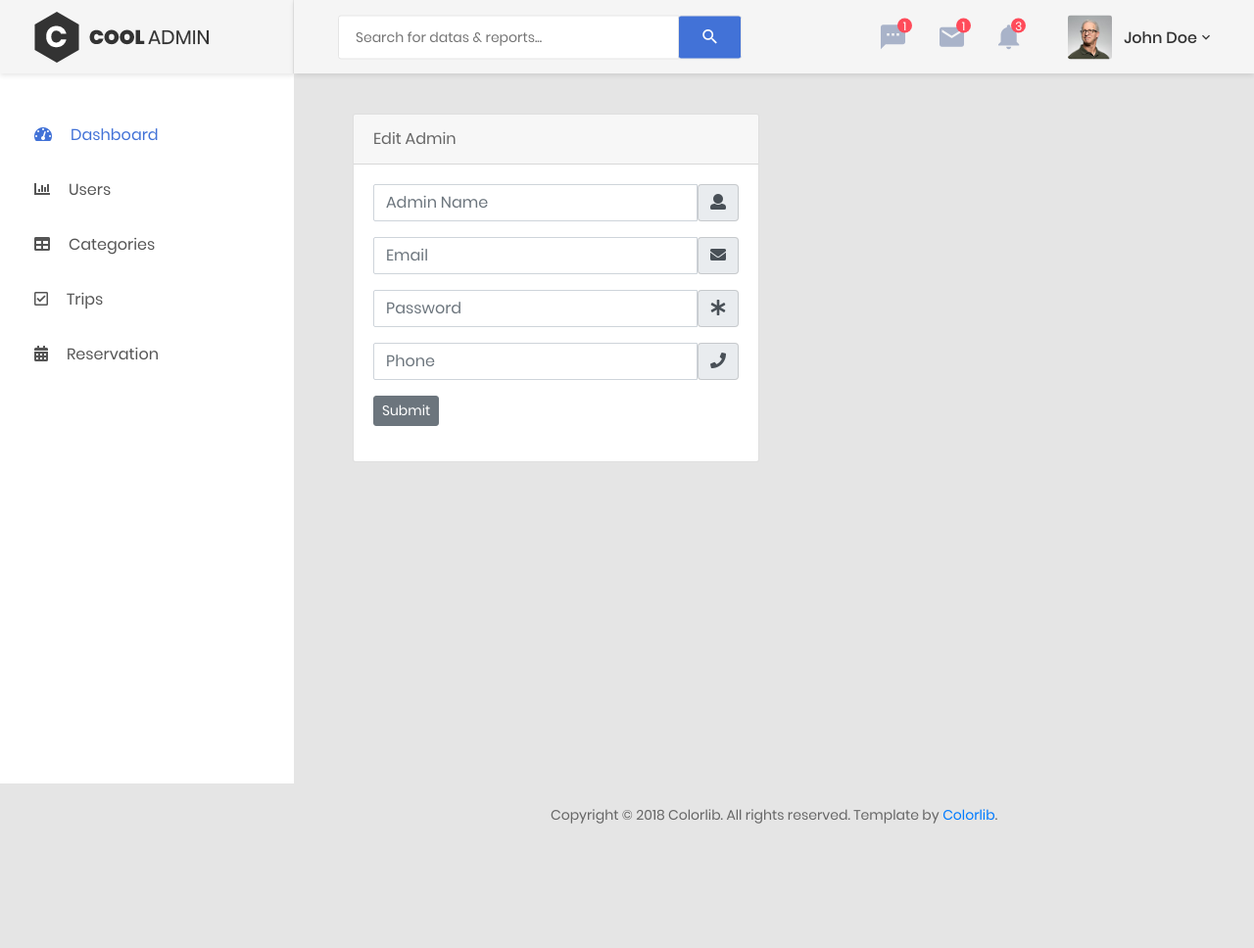
After one commit to Mohammadalkhassawneh/LaravelProject, a Laravel app: a page that uses resources/views/admin/edit_user.blade.php in a window 1280 px wide. The commit adds this page. Shown: the whole page at 98% size. Run offline with Laravel 8, Linux system fonts and the light colour scheme; data that the repository does not hold is empty.

Commit message:
finished crud operations

```diff
--- a/app/Http/Controllers/UserController.php
+++ b/app/Http/Controllers/UserController.php
@@ -53,18 +53,6 @@ class UserController extends Controller
 
         return view('admin.user', compact('users'));
     }
-
-    /**
-     * Display the specified resource.
-     *
-     * @param  int  $id
-     * @return \Illuminate\Http\Response
-     */
-    public function show($id)
-    {
-        //
-    }
-
     /**
      * Show the form for editing the specified resource.
      *
@@ -73,7 +61,8 @@ class UserController extends Controller
      */
     public function edit($id)
     {
-        //
+        $edited_user = User::find($id);
+        return view('admin.edit_user', compact('edited_user'));
     }
 
     /**
@@ -83,9 +72,18 @@ class UserController extends Controller
      * @param  int  $id
      * @return \Illuminate\Http\Response
      */
-    public function update(Request $request, $id)
+    public function update(Request $request,)
     {
-        //
+        $user = User::find($request->id);
+        $user->name = $request->name;
+        $user->email = $request->email;
+        $user->password = $request->password;
+        $user->phone = $request->phone;
+        $user->role_type = 'admin';
+        $user->save();
+
+        $users = User::all();
+        return view('admin.user', compact('users'));
     }
 
     /**
--- /dev/null
+++ b/resources/views/admin/edit_user.blade.php
@@ -0,0 +1,62 @@
+@extends('admin.layout.master')
+@section('content')
+
+<div class="main-content">
+    <div class="section__content section__content--p30">
+        <div class="container-fluid">
+            <div class="row">
+                <div class="col-md-12">
+                    <div class="col-lg-6">
+                        <div class="card">
+                            <div class="card-header">Edit Admin</div>
+                            <div class="card-body card-block">
+                                <form action="{{'update'}}" method="POST">
+                                    @csrf
+                                    <input type="hidden" name="id" value="{{$edited_user->id}}">
+                                    <div class="form-group">
+                                        <div class="input-group">
+                                            <input type="text" id="username2" name="name" value="{{$edited_user->name}}" placeholder="Admin Name" class="form-control">
+                                            <div class="input-group-addon">
+                                                <i class="fa fa-user"></i>
+                                            </div>
+                                        </div>
+                                    </div>
+                                    <div class="form-group">
+                                        <div class="input-group">
+                                            <input type="email" id="email2" name="email" placeholder="Email" class="form-control" value="{{$edited_user->email}}">
+                                            <div class="input-group-addon">
+                                                <i class="fa fa-envelope"></i>
+                                            </div>
+                                        </div>
+                                    </div>
+                                    <div class="form-group">
+                                        <div class="input-group">
+                                            <input type="password" id="password2" name="password" placeholder="Password" class="form-control" value="{{$edited_user->password}}">
+                                            <div class="input-group-addon">
+                                                <i class="fa fa-asterisk"></i>
+                                            </div>
+                                        </div>
+                                    </div>
+                                    <div class="form-group">
+                                        <div class="input-group">
+                                            <input type="number" id="phone" name="phone" placeholder="Phone" class="form-control" value="{{$edited_user->phone}}">
+                                            <div class="input-group-addon">
+                                                <i class="fas fa-phone"></i>
+                                            </div>
+                                        </div>
+                                    </div>
+                                    <div class="form-actions form-group">
+                                        <button type="submit" class="btn btn-secondary btn-sm">Submit</button>
+                                    </div>
+                                </form>
+                            </div>
+                        </div>
+                    </div>
+                </div>
+            </div>
+        </div>
+    </div>
+</div>
+
+
+@endsection
--- a/resources/views/admin/user.blade.php
+++ b/resources/views/admin/user.blade.php
@@ -44,14 +44,13 @@
                                     <td>{{$user->role_type}}</td>
                                     <td>
                                         <div class="table-data-feature">
-                                            <!-- <form action="{{'delete{$user->id}'}}" method="POST"> -->
-
                                             <button type="submit" class="item" data-toggle="tooltip" data-placement="top" title="Delete">
                                                 <a href="/delete.{{$user->id}}"><i class="zmdi zmdi-delete"></i></a>
 
                                             </button>
                                             <button type="submit" class="item" data-toggle="tooltip" data-placement="top" title="Edit">
-                                        <i class="zmdi zmdi-edit"></i>
+                                                <a href="/edit_user{{$user->id}}"><i class="zmdi zmdi-edit"></i></a>
+
                                             </button>
                                         </div>
                                     </td>
--- a/routes/web.php
+++ b/routes/web.php
@@ -28,5 +28,6 @@ Route::get('/trips', function () {
 Route::get('/user', [UserController::class, 'index']);
 Route::get('/create', [UserController::class, 'create']);
 Route::post('/store', [UserController::class, 'store']);
-// Route::post('/delete', [UserController::class, 'destroy']);
 Route::get('/delete.{id}', [UserController::class, 'destroy']);
+Route::get('/edit_user{id}', [UserController::class, 'edit']);
+Route::post('/update', [UserController::class, 'update']);
```
Lines whose indentation alone changed are shown as unchanged.
